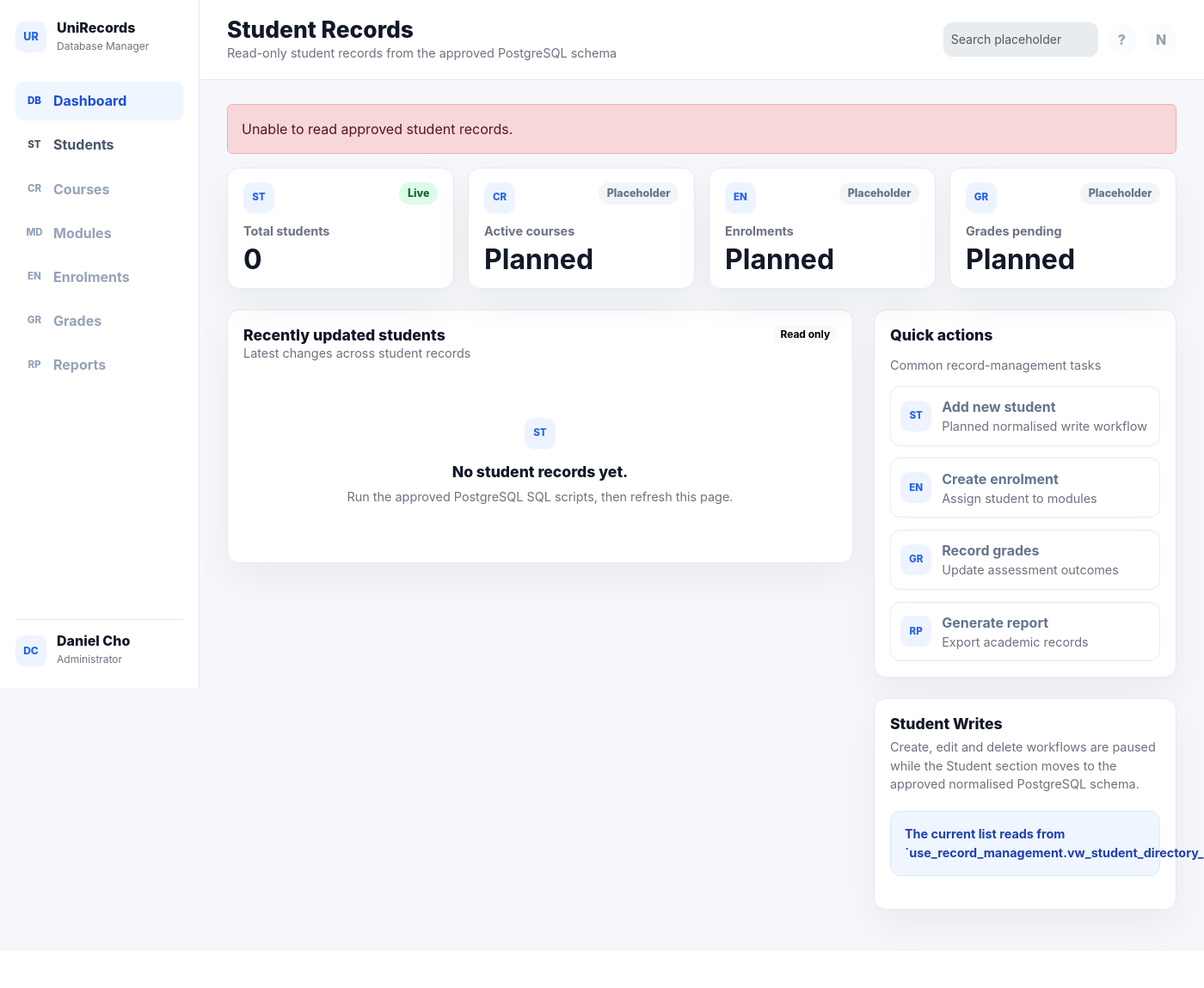
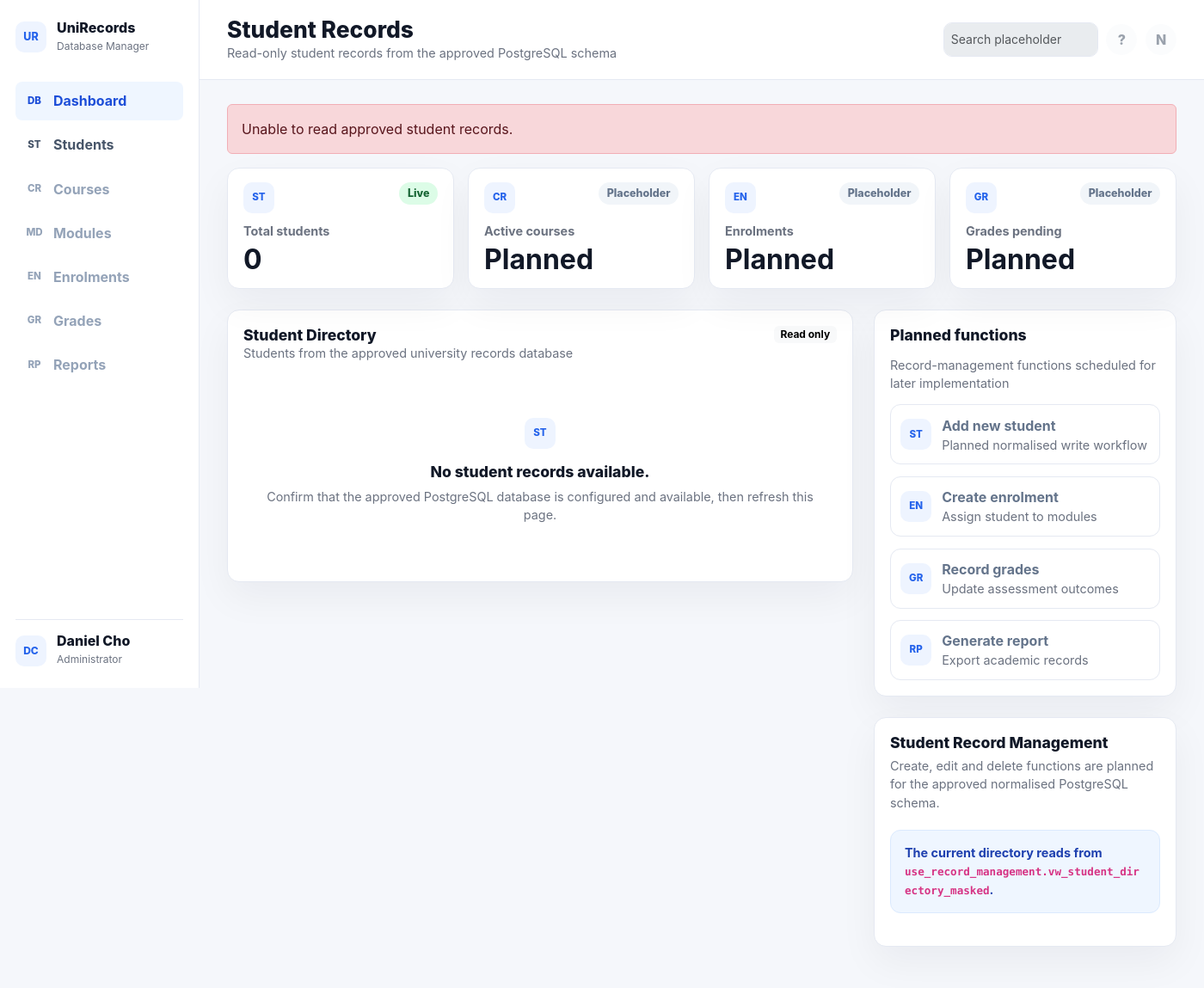
Before and after one commit to Dvniel-v2/Student-Records-Database-Connection-, a Flask app: page / in a window 1400 px wide; the page is wider, and only the part inside the window is pictured. Shown: that part at 86% size. Before the commit the page ends 1092 px from the top of that part, so only its background shows below. Run offline with Flask 3, Linux system fonts and the light colour scheme.

Commit message:
Rename student directory and planned write sections

```diff
--- a/app/templates/index.html
+++ b/app/templates/index.html
@@ -45,8 +45,8 @@
     <div class="panel" id="student-records">
       <div class="panel-header">
         <div>
-          <h2>Recently updated students</h2>
-          <p>Latest changes across student records</p>
+          <h2>Student Directory</h2>
+          <p>Students from the approved university records database</p>
         </div>
         <span class="badge text-bg-light">Read only</span>
       </div>
@@ -87,8 +87,8 @@
       {% else %}
         <div class="empty-state">
           <span class="metric-icon">ST</span>
-          <h3>No student records yet.</h3>
-          <p>Run the approved PostgreSQL SQL scripts, then refresh this page.</p>
+          <h3>No student records available.</h3>
+          <p>Confirm that the approved PostgreSQL database is configured and available, then refresh this page.</p>
         </div>
       {% endif %}
     </div>
@@ -96,8 +96,8 @@
 
   <div class="col-12 col-xl-4">
     <div class="panel quick-actions mb-4">
-      <h2>Quick actions</h2>
-      <p>Common record-management tasks</p>
+      <h2>Planned functions</h2>
+      <p>Record-management functions scheduled for later implementation</p>
       <span class="quick-action disabled">
         <span class="metric-icon">ST</span>
         <span><strong>Add new student</strong><small>Planned normalised write workflow</small></span>
@@ -117,10 +117,10 @@
     </div>
 
     <section class="panel student-form" id="student-form">
-      <h2>Student Writes</h2>
-      <p>Create, edit and delete workflows are paused while the Student section moves to the approved normalised PostgreSQL schema.</p>
+      <h2>Student Record Management</h2>
+      <p>Create, edit and delete functions are planned for the approved normalised PostgreSQL schema.</p>
       <div class="validation-note">
-        The current list reads from `use_record_management.vw_student_directory_masked`.
+        The current directory reads from <code>use_record_management.vw_student_directory_masked</code>.
       </div>
     </section>
   </div>
```
